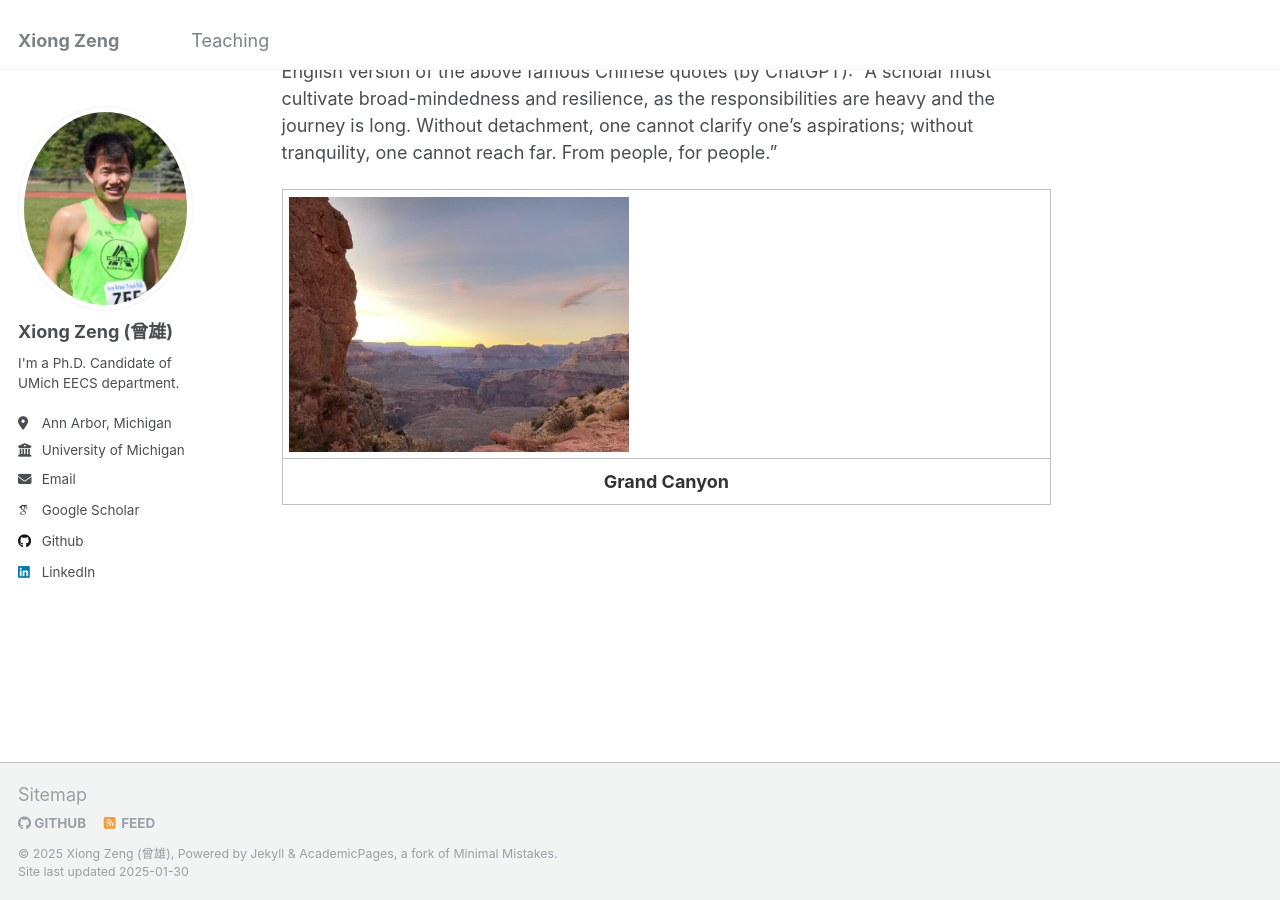
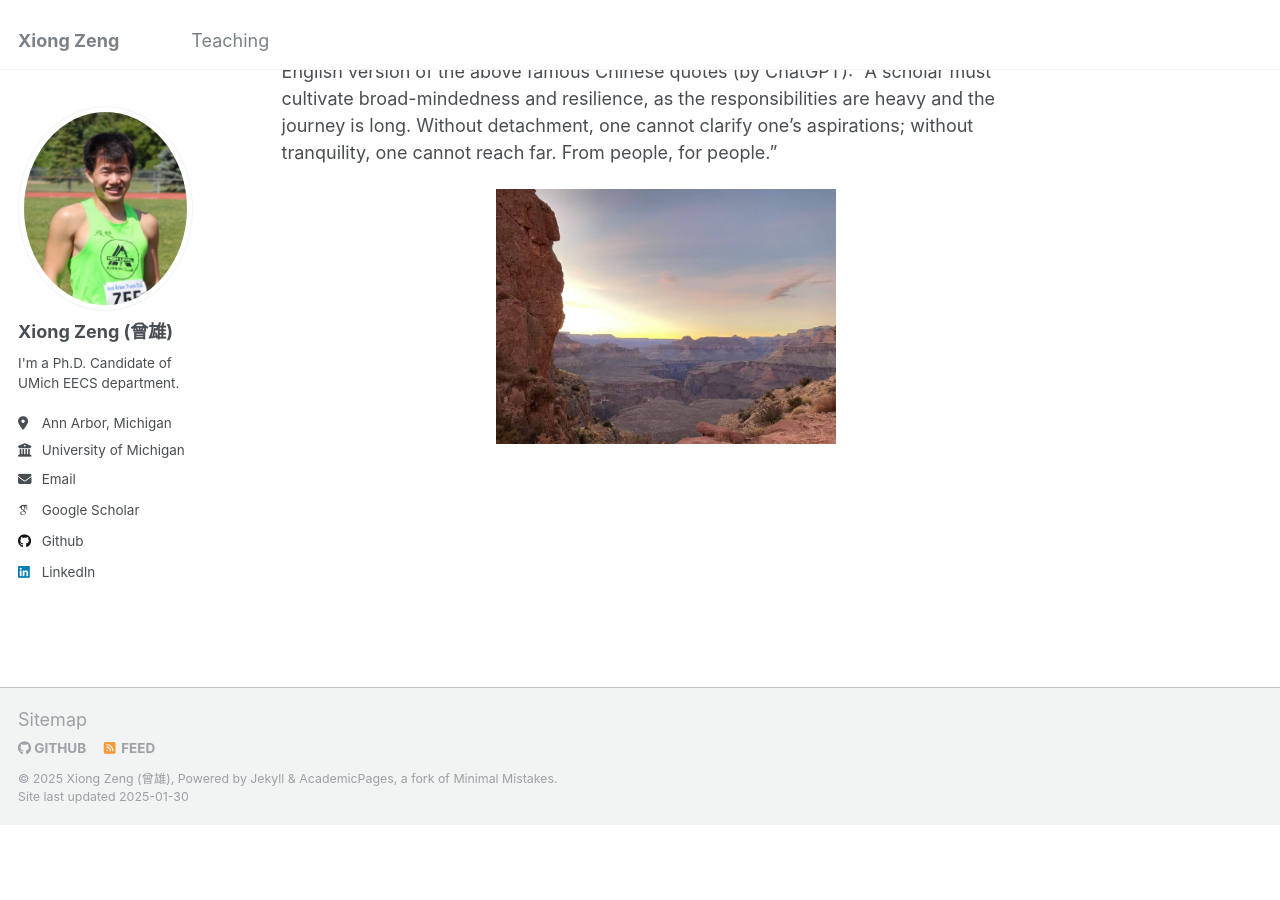
Before and after one commit to zengxiong111/zengxiong.github.io, a Jekyll site: the page built from _pages/about.md, in a window 1280 px wide and 900 px high, scrolled down 1014 px. Built offline with Jekyll 4.4.1, drawn with Linux system fonts in a browser that asks for light colours; some web fonts are replaced; after the commit the page ends 1839 px from its top, so only the background shows below that.

Commit message:
Update about.md

```diff
--- a/_pages/about.md
+++ b/_pages/about.md
@@ -37,15 +37,6 @@ I'm an active marathon and trail runner for Michigan AA Next Level Running Club.
 English version of the above famous Chinese quotes (by ChatGPT): "A scholar must cultivate broad-mindedness and resilience, as the responsibilities are heavy and the journey is long. Without detachment, one cannot clarify one's aspirations; without tranquility, one cannot reach far. From people, for people."
 
 
-<table align="center">
-    <tr>
-        <td>
-            <img src="https://github.com/zengxiong111/zengxiong.github.io/blob/master/files/grand_canyon.jpg" alt="Grand Canyon" width="340" height="240" />
-        </td>
-    </tr>
-    <tr>
-        <td style="text-align: center; font-size: 18px; font-weight: bold; color: #333;">
-            Grand Canyon
-        </td>
-    </tr>
-</table>
+<div style="text-align: center;">
+    <img src="https://github.com/zengxiong111/zengxiong.github.io/blob/master/files/grand_canyon.jpg" alt="Grand Canyon" width="340" height="240" />
+</div>
```
